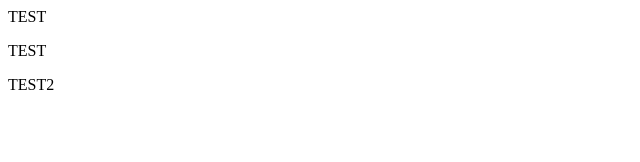
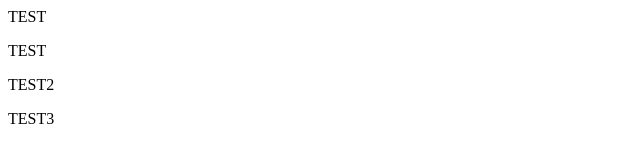
Before and after one commit to mariayebra/yebra, a plain HTML site: page index.html in a window 1280 px wide. Shown: the full height of the page, 0-640 px from the left. Drawn offline with Linux system fonts and the light colour scheme.

Commit message:
Update index.html

```diff
--- a/index.html
+++ b/index.html
@@ -6,5 +6,6 @@
 	<p>TEST</p>
 	<p>TEST</p>
 	<p>TEST2</p>
+	<p>TEST3</p>
 </body>
 </html>
```
